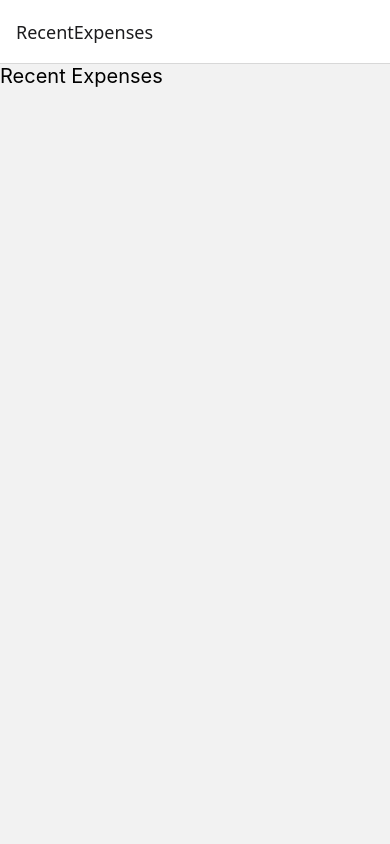
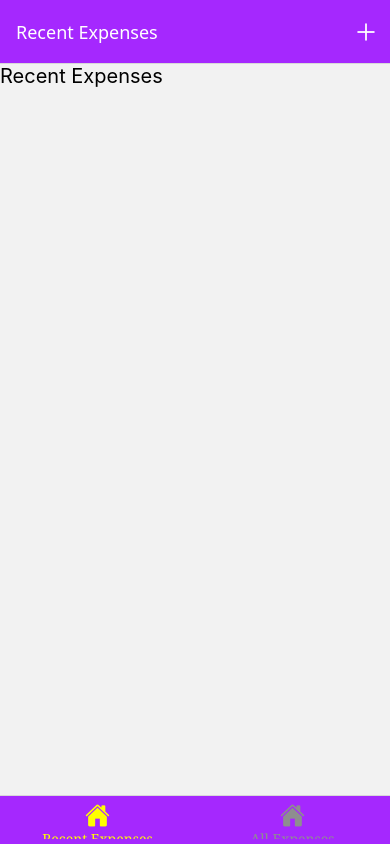
Before and after one commit to moviefan322/expenseTracker, a React Native app: screen /RecentExpenses in a window 390 px wide. Built offline with nearby package versions, Linux system fonts and the light colour scheme.

Commit message:
styles navigation

```diff
--- a/App.tsx
+++ b/App.tsx
@@ -2,25 +2,78 @@ import "./gesture-handler";
 import { StatusBar } from "expo-status-bar";
 import { StyleSheet, SafeAreaView } from "react-native";
 import { createNativeStackNavigator } from "@react-navigation/native-stack";
+import { createBottomTabNavigator } from "@react-navigation/bottom-tabs";
 import { NavigationContainer } from "@react-navigation/native";
 import { RootStackParamList } from "./types/RootStackParamList";
+import { Ionicons } from "@expo/vector-icons";
 
 import RecentExpensesScreen from "./screens/RecentExpensesScreen";
 import AllExpensesScreen from "./screens/AllExpensesScreen";
+import AddExpenseButton from "./components/AddExpenseButton";
+
+import Colors from "./constants/Colors";
 
 const Stack = createNativeStackNavigator<RootStackParamList>();
+const Tab = createBottomTabNavigator();
 
 export default function App() {
+  const TabNavigator = () => {
+    return (
+      <Tab.Navigator
+        screenOptions={{
+          headerStyle: { backgroundColor: Colors.purple2 },
+          headerRight: () => (
+            <AddExpenseButton />
+          ),
+          headerTintColor: "white",
+          tabBarActiveTintColor: Colors.yellow,
+          tabBarStyle: { backgroundColor: Colors.purple2 },
+          tabBarLabelStyle: {
+            fontSize: 14,
+            fontFamily: "Georgia",
+            fontWeight: 300,
+          },
+        }}
+      >
+        <Tab.Screen
+          name="RecentExpenses"
+          component={RecentExpensesScreen}
+          options={{
+            title: "Recent Expenses",
+            tabBarIcon: ({ color, size }) => (
+              <Ionicons name="home" color={color} size={size} />
+            ),
+          }}
+        />
+        <Tab.Screen
+          name="AllExpenses"
+          component={AllExpensesScreen}
+          options={{
+            title: "All Expenses",
+            tabBarIcon: ({ color, size }) => (
+              <Ionicons name="home" color={color} size={size} />
+            ),
+          }}
+        />
+      </Tab.Navigator>
+    );
+  };
+
   return (
     <SafeAreaView style={styles.container}>
       <StatusBar style="light" />
       <NavigationContainer>
-        <Stack.Navigator initialRouteName="RecentExpenses">
-          <Stack.Screen
-            name="RecentExpenses"
-            component={RecentExpensesScreen}
-          />
-          <Stack.Screen name="AllExpenses" component={AllExpensesScreen} />
+        <Stack.Navigator
+          screenOptions={{
+            headerShown: false,
+            headerStyle: { backgroundColor: Colors.purple2 },
+            headerTintColor: "white",
+            contentStyle: {
+              backgroundColor: Colors.purple1,
+            },
+          }}
+        >
+          <Stack.Screen name="BottomTab" component={TabNavigator} />
         </Stack.Navigator>
       </NavigationContainer>
     </SafeAreaView>
@@ -30,6 +83,6 @@ export default function App() {
 const styles = StyleSheet.create({
   container: {
     flex: 1,
-    backgroundColor: "rebeccapurple", // Optional global background
+    backgroundColor: Colors.purple2, // Optional global background
   },
 });
--- /dev/null
+++ b/components/AddExpenseButton.tsx
@@ -0,0 +1,26 @@
+import { Text, StyleSheet, TouchableOpacity } from "react-native";
+import { Ionicons } from "@expo/vector-icons";
+import Colors from "../constants/Colors";
+
+const AddExpenseButton = () => {
+  const onPress = () => {
+    console.log("Button pressed");
+  };
+
+  return (
+    <TouchableOpacity style={styles.button} onPress={onPress}>
+      <Ionicons name="add-outline" size={28} color={Colors.white}/>
+    </TouchableOpacity>
+  );
+};
+
+export default AddExpenseButton;
+
+const styles = StyleSheet.create({
+  button: {
+    padding: 10,
+    borderRadius: 5,
+    justifyContent: "center",
+    alignItems: "center",
+  },
+});
--- /dev/null
+++ b/constants/Colors.ts
@@ -0,0 +1,9 @@
+const Colors = {
+  purple1: "rebeccapurple",
+  purple2: "#a528fe",
+  black: "black",
+  white: "white",
+  yellow: "yellow",
+};
+
+export default Colors;
--- a/package.json
+++ b/package.json
@@ -9,6 +9,7 @@
     "web": "expo start --web"
   },
   "dependencies": {
+    "@react-navigation/bottom-tabs": "^7.0.6",
     "@react-navigation/native": "^7.0.3",
     "@react-navigation/native-stack": "^7.1.0",
     "@react-navigation/stack": "^7.0.5",
```
Also changed, not shown: 1 other file (tests, documents, lock files or other folders).
